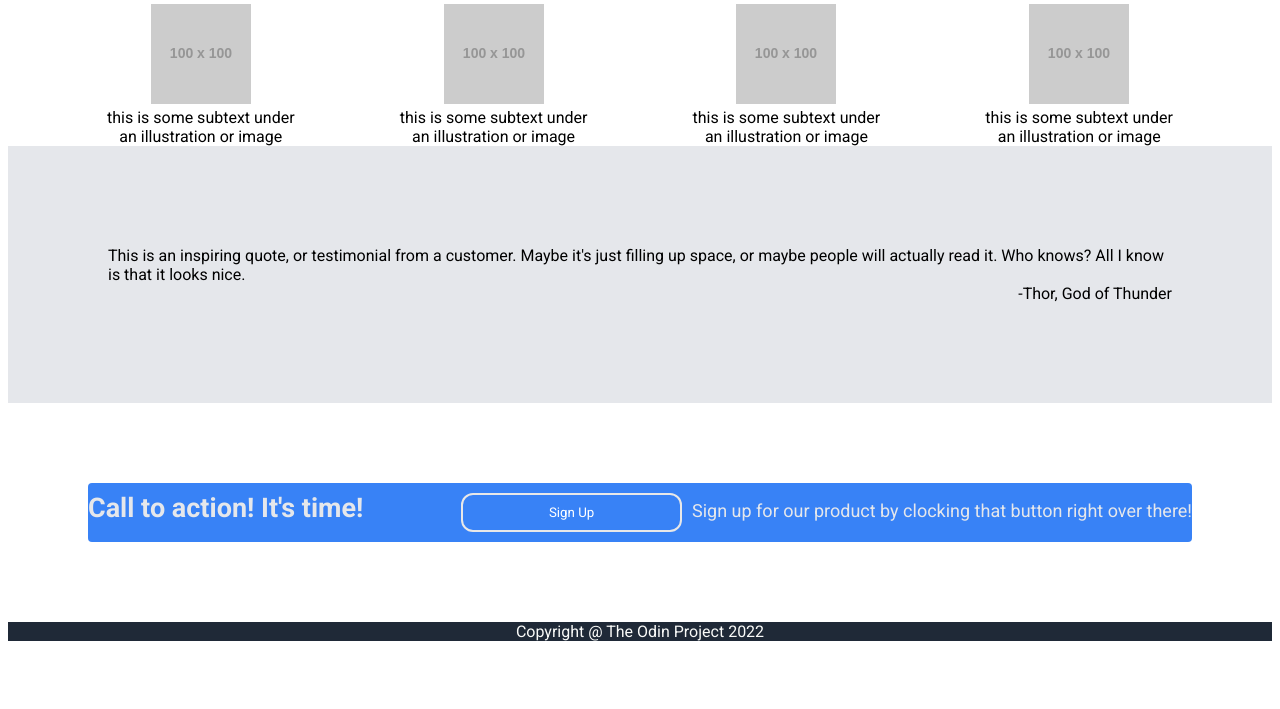
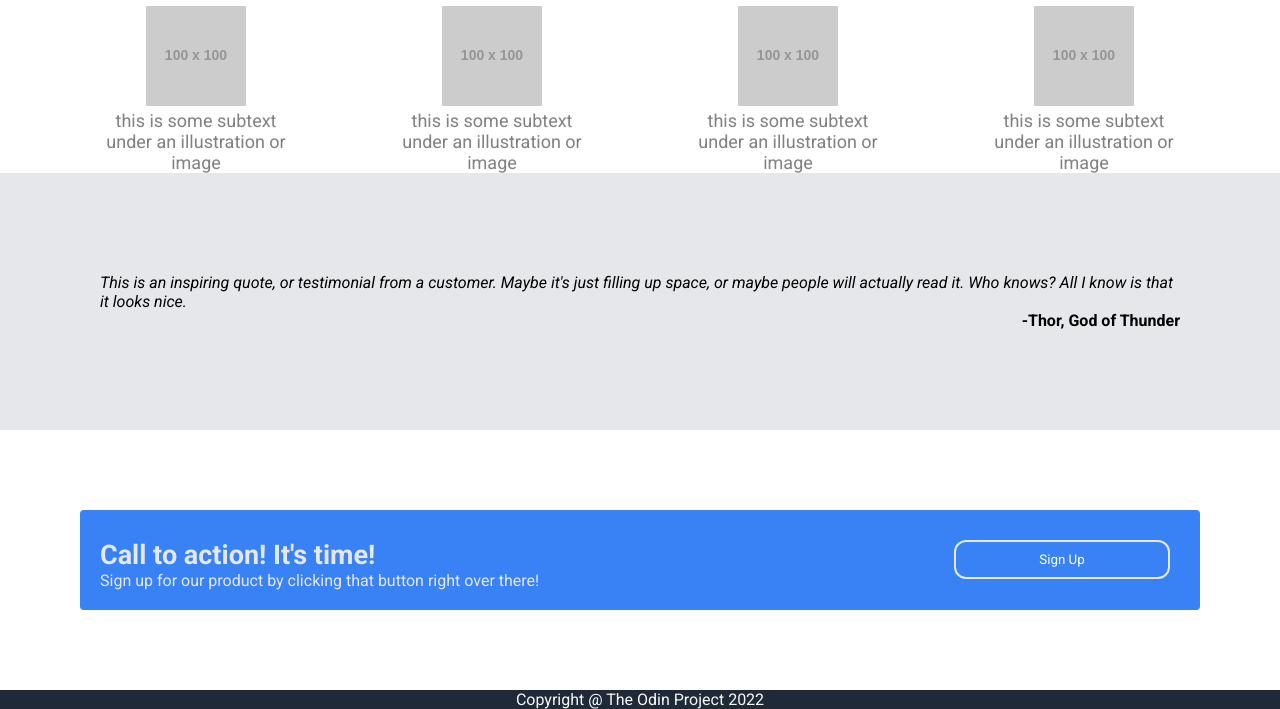
Before and after one commit to foseteambound/CSS-project, a plain HTML site: page index.html in a window 1280 px wide. Shown: the part 450-1159 px from the top of the page. Before the commit the page ends 1099 px from the top, so only its background shows below. Drawn offline with Linux system fonts and the light colour scheme; placeholder pictures from the web are drawn by us.

Commit message:
Completed small details.

```diff
--- a/index.html
+++ b/index.html
@@ -26,7 +26,7 @@
     <div class="section1">
         <div class="section1text">
             <h1>This website is awesome</h1>
-            <div>This website has some subtext that goes here under the main
+            <div class="text">This website has some subtext that goes here under the main
                 title. its smaller font and the color is lower contrast</p>
                 <button>Sign up</button>
             </div>
@@ -56,16 +56,14 @@
     </div>
     </div>
     <div class="section3">
-        <p>This is an inspiring quote, or testimonial from a customer. Maybe it's just filling
-            up space, or maybe people will actually read it. Who knows? All I know is that it looks nice.</p>
+        <p><em>This is an inspiring quote, or testimonial from a customer. Maybe it's just filling
+            up space, or maybe people will actually read it. Who knows? All I know is that it looks nice.</em></p>
         <p class="quote">-Thor, God of Thunder</p>
     </div>
     </div>
     <div class="section4">
-        <h2>Call to action! It's time!</h2>
+        <h2>Call to action! It's time!<p>Sign up for our product by clicking that button right over there!</p></h2>
         <button class="button2">Sign Up</button>
-        <p>Sign up for our product by clocking that button right over there!</p>
-
     </div>
     <div class="footer">Copyright @ The Odin Project 2022</div>
 
--- a/styles.css
+++ b/styles.css
@@ -3,7 +3,9 @@
 * {
     font-family: 'Roboto', sans-serif;
 }
-
+body{
+    margin: 0;
+}
 .header {
     display: flex;
     padding: 10px;
@@ -12,6 +14,10 @@
     background-color: #1F2937;
     color: #F9FAF8;
     font-size: 24px;
+}
+.text{
+    font-size: 18px;
+    color: gray;
 }
 
 ul {
@@ -70,6 +76,7 @@ a {
 
 .img1 {
     flex-basis: 40%;
+    padding: 40px;
 
 }
 
@@ -103,8 +110,10 @@ img {
     flex-direction: column;
 }
 
+
 .quote {
     text-align: end;
+    font-weight: bold;
 
 }
 
@@ -118,18 +127,20 @@ img {
     justify-content: baseline;
     align-items: baseline;
     color: #E5E7EB;
-    flex-wrap: wrap;
+    flex-wrap: nowrap;
+    padding: 20px;
 }
 
 .button2 {
     display: flex;
     flex-direction: row;
     border-color: #E5E7EB;
-    display: inline-block;
     border: 2px solid #E8E8E8;
     width: 20%;
     margin: 10px;
     margin-left: auto;
+    align-items: center;
+    justify-content: center;
 
 }
 
@@ -139,6 +150,8 @@ h2 {
 
 p {
     margin: 0;
+    font-size: medium;
+    font-weight: normal;
 }
 
 .footer {
```
